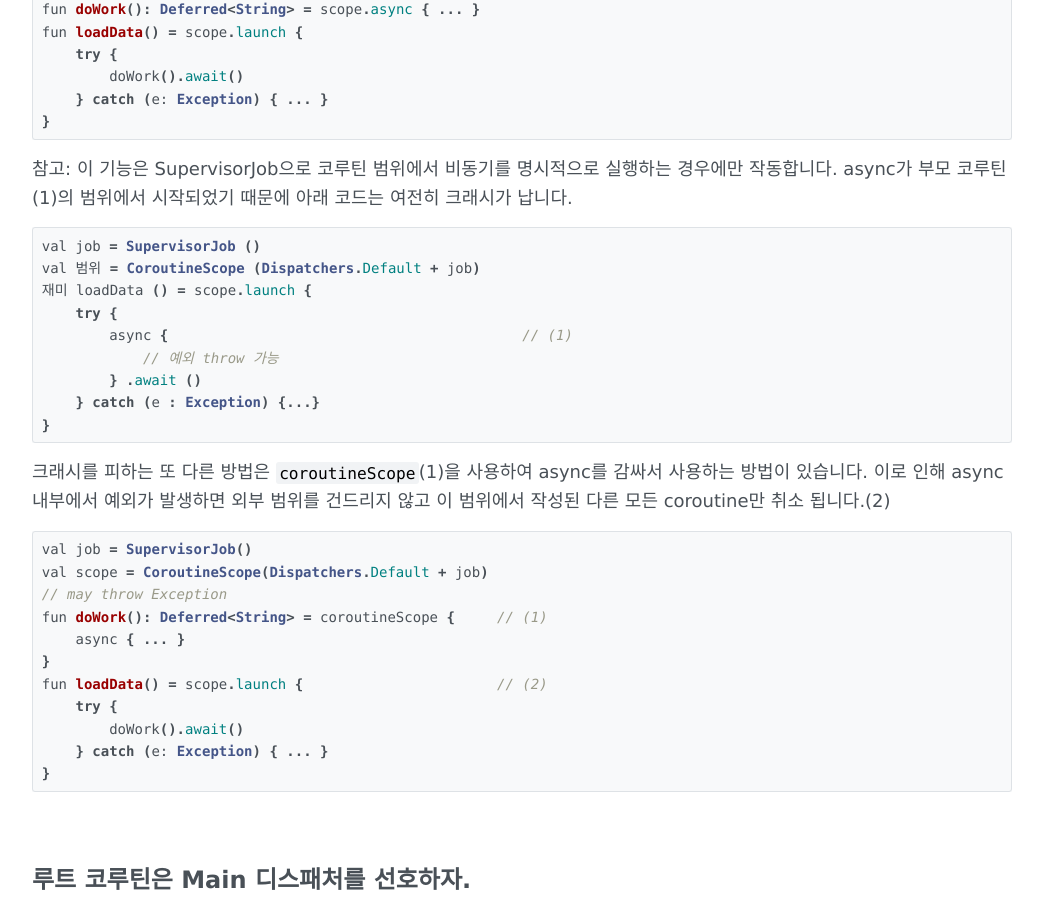
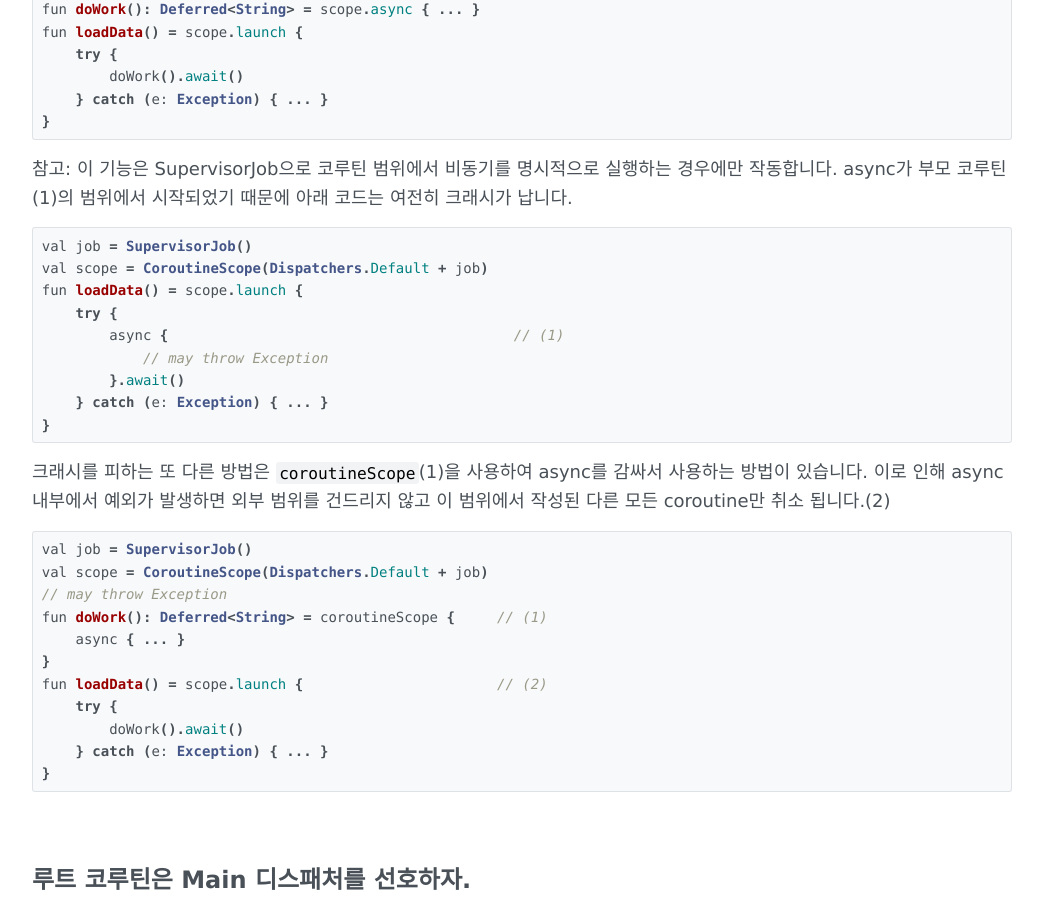
Before and after one commit to kmshack/blog.kmshack.kr, a Jekyll site: the page built from _posts/2018-12-11-kotlin_coroutine_pattern.md, in a window 1280 px wide and 900 px high, scrolled down 1016 px. Shown: the whole window, without its empty margins (118-1161 px from the left). Built offline with Jekyll 4.4.1, drawn with Linux system fonts in a browser that asks for light colours; comment, search, counter and statistics services are not loaded; some of the changed text lies outside the part shown.

Commit message:
update new post

````diff
--- a/_posts/2018-12-11-kotlin_coroutine_pattern.md
+++ b/_posts/2018-12-11-kotlin_coroutine_pattern.md
@@ -44,14 +44,14 @@ fun loadData() = scope.launch {
 참고: 이 기능은 SupervisorJob으로 코루틴 범위에서 비동기를 명시적으로 실행하는 경우에만 작동합니다. async가 부모 코루틴(1)의 범위에서 시작되었기 때문에 아래 코드는 여전히 크래시가 납니다.
 
 ```java
-val job = SupervisorJob ()
-val 범위 = CoroutineScope (Dispatchers.Default + job)
-재미 loadData () = scope.launch {
+val job = SupervisorJob()
+val scope = CoroutineScope(Dispatchers.Default + job)
+fun loadData() = scope.launch {
     try {
-        async {                                          // (1)
-            // 예외 throw 가능
-        } .await ()
-    } catch (e : Exception) {...}
+        async {                                         // (1)
+            // may throw Exception
+        }.await()
+    } catch (e: Exception) { ... }
 }
 ```
 
````
Also changed, not shown: other parts of _posts/2018-12-11-kotlin_coroutine_pattern.md (+4 -4 lines).
